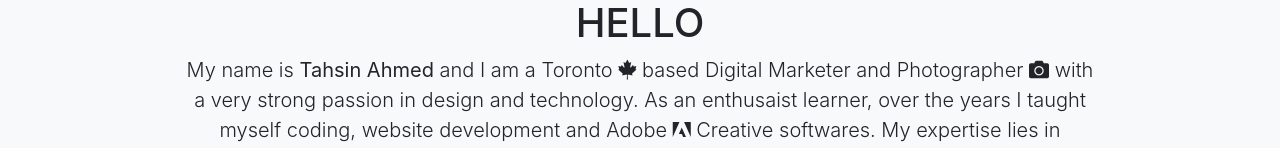
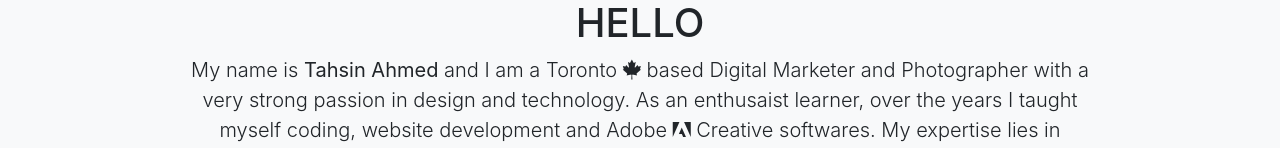
Before and after one commit to AhmedTahsin/AhmedTahsin.github.io, a website with bundled scripts: page index.html in a window 1280 px wide. Shown: the part 1379-1527 px from the top of the page. Built offline with nearby package versions, Linux system fonts and the light colour scheme.

Commit message:
Update index.html

```diff
--- a/index.html
+++ b/index.html
@@ -91,7 +91,7 @@
         <div class="col-lg-10 mx-auto">
         <img class="my-image" src="img/my-image.jpg" width:"200" height: "139">
           <h1 class="mb-2">HELLO</h1>
-          <p class="lead mb-5">My name is <b>Tahsin Ahmed</b> and I am a Toronto <i class="fab fa-canadian-maple-leaf"></i> based Digital Marketer and Photographer <i class="fas fa-camera"></i> with a very strong passion in design and technology. As an enthusaist learner, over the years I taught myself coding, website development and Adobe <i class="fab fa-adobe"></i> Creative softwares. My expertise lies in SEO/SEM, Wordpress <i class="fab fa-wordpress"></i>, Wix <i class="fab fa-wix"></i>, Squarespace <i class="fab fa-squarespace"></i> website creation and content marketing. I am also an aspiring photographer by hobby. I am currently enrolled in Marketing at York University.</p>
+          <p class="lead mb-5">My name is <b>Tahsin Ahmed</b> and I am a Toronto <i class="fab fa-canadian-maple-leaf"></i> based Digital Marketer and Photographer with a very strong passion in design and technology. As an enthusaist learner, over the years I taught myself coding, website development and Adobe <i class="fab fa-adobe"></i> Creative softwares. My expertise lies in SEO/SEM, Wordpress <i class="fab fa-wordpress"></i>, Wix <i class="fab fa-wix"></i>, Squarespace <i class="fab fa-squarespace"></i> website creation and content marketing. I am also an aspiring photographer by hobby. I am currently enrolled in Marketing at York University.</p>
           <p class="lead mb-5">I am also very data-driven marketer. Over the course of summer 2018 I've learned to use different analytics tools such as: Google Analytics, SEMRush, Adobe Analytics, Crazy Egg etc. </p>
             <p class="lead mb-5">Having a huge passion in marketing and a drive for creativity I like to combine these two to cultivate creative solutions.</p>
         </div>
```
